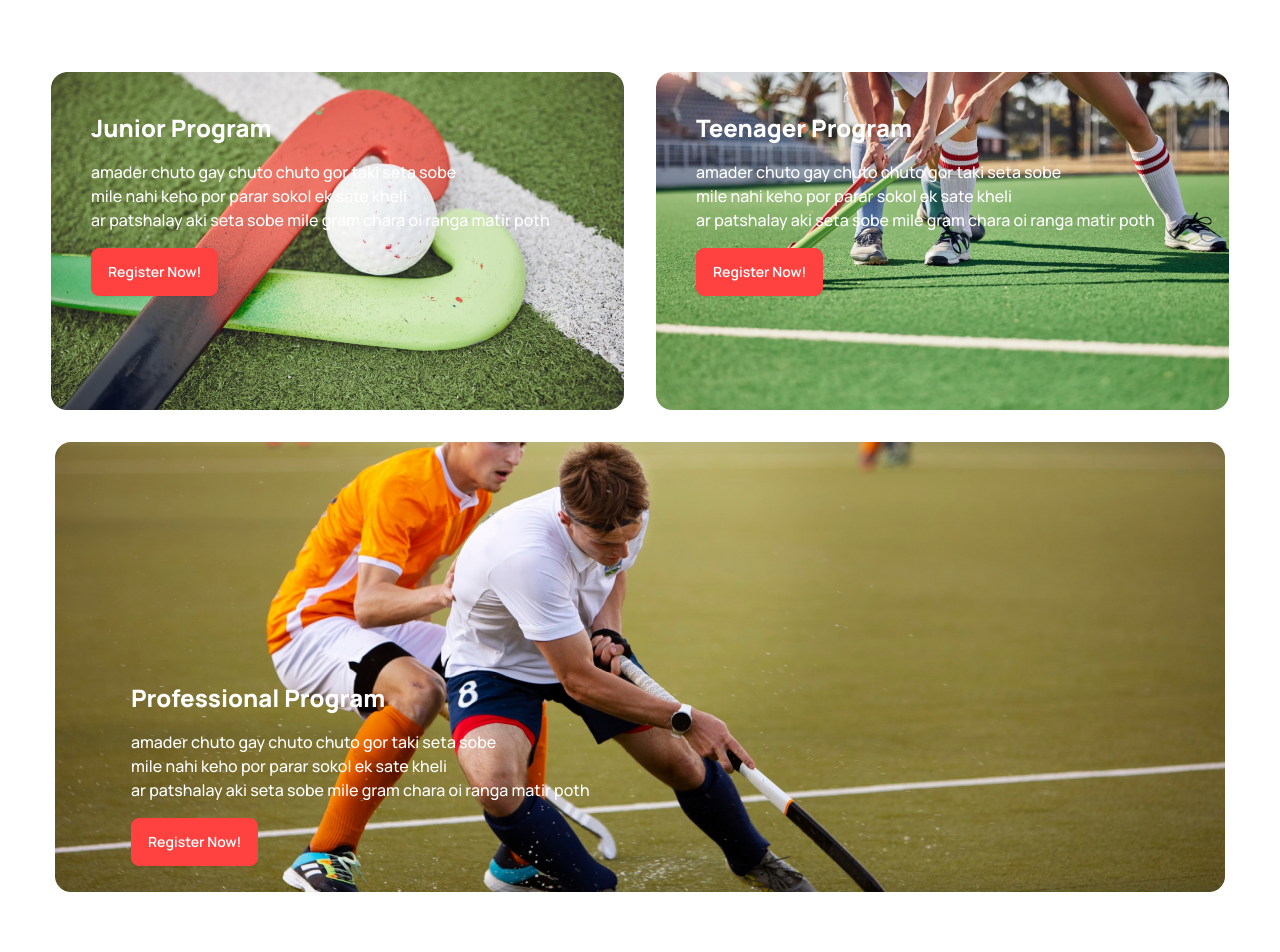
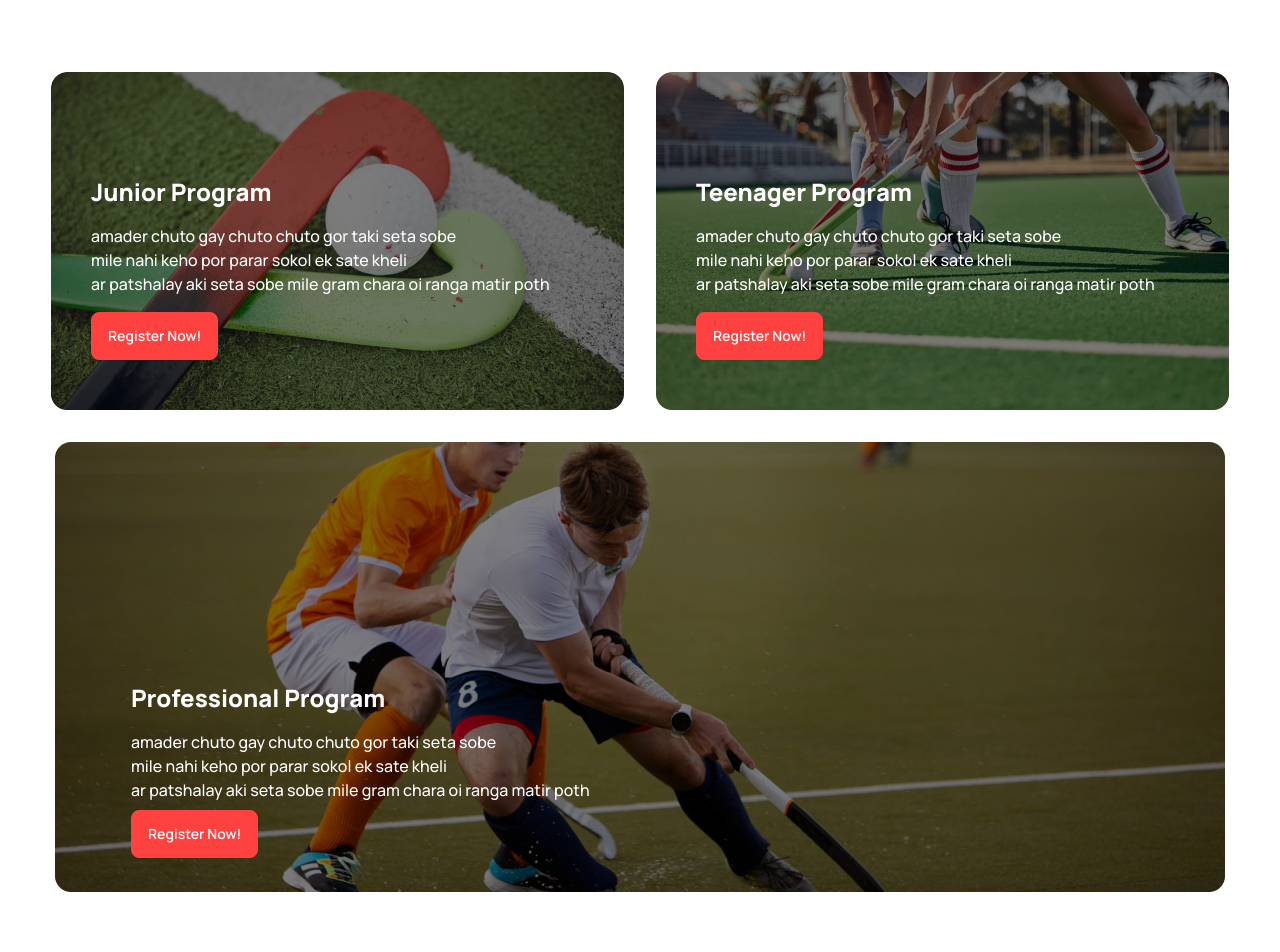
Before and after one commit to FARUK2059/Project-8-Hockeys-Assin-3, a plain HTML site: page index.html in a window 1280 px wide. Shown: the part 1340-2292 px from the top of the page. Drawn offline with nearby package versions, Linux system fonts and the light colour scheme.

Commit message:
Full hocky web complate

```diff
--- a/index.html
+++ b/index.html
@@ -59,7 +59,7 @@
                   <li><a>Item 3</a></li>
                 </ul>
               </div>
-              <a class="btn btn-ghost text-xl text-[#131318] font-extrabold">Hockey<span class="text-[#FF4240]">’</span>s</a>
+              <a class="btn btn-ghost text-xl text-[#131318] font-extrabold gap-0">Hockey<span class="text-[#FF4240]">’</span>s</a>
             </div>
             <div class="navbar-center hidden lg:flex">
                 <ul class="menu menu-horizontal px-1">
@@ -76,6 +76,7 @@
             </div>
           </div>
     </header>
+
     <main class="container mx-auto">
 
         <!-- slider section -->
@@ -83,7 +84,7 @@
             <!-- slide 1 -->
             <div id="slide1" class="carousel-item lg:relative w-full">
                 <img src="./images/1.png" class="w-full relative" />
-                <div class="absolute flex gap-5 transform -translate-y-1/2 left-5 right-5 -bottom-0">
+                <div class="absolute flex gap-5 transform -translate-y-1/2 lg:left-5 lg:right-5 lg:-bottom-0 mt-48 ml-48 lg:ml-auto">
                     <a href="#slide4" class="btn btn-circle bg-black text-[#FFFFFF] border-none">❮</a>
                     <a href="#slide2" class="btn btn-circle  bg-black text-[#FFFFFF] border-none">❯</a>
                 </div>
@@ -144,9 +145,9 @@
             <!-- program banner -->
             <div class="grid lg:grid-cols-2 gap-8 items-center">
                 <!-- banner 1.1 -->
-                <div class="card w-auto item">
-                    <figure><img src="./images/2.png" alt="" /></figure>
-                    <div class="absolute p-10  ">
+                <div class="card w-auto ">
+                    <figure><img class="brightness-50" src="./images/2.png" alt="" /></figure>
+                    <div class="absolute p-10 lg:mt-16 ">
                         <h1 class="text-[#FFF] font-extrabold text-2xl">Junior Program</h1>
                         <p class="text-[#FFF] font-medium mt-4 ">amader chuto gay chuto chuto gor taki seta sobe <br> mile nahi keho por parar sokol  ek sate kheli <br> ar patshalay aki seta sobe mile gram chara oi ranga matir poth</p>
                         <button class="btn bg-[#FF4240] text-[#FFF] border-[#FF4240] mt-4">Register Now!</button>
@@ -154,8 +155,8 @@
                 </div>
                 <!-- banner 1.2 -->
                 <div class="card w-auto">
-                    <figure><img src="./images/3.png" alt="" /></figure>
-                    <div class="absolute p-10  ">
+                    <figure><img class="brightness-50" src="./images/3.png" alt="" /></figure>
+                    <div class="absolute p-10 lg:mt-16 ">
                         <h1 class="text-[#FFF] font-extrabold text-2xl">Teenager Program</h1>
                         <p class="text-[#FFF] font-medium mt-4 ">amader chuto gay chuto chuto gor taki seta sobe <br> mile nahi keho por parar sokol  ek sate kheli <br> ar patshalay aki seta sobe mile gram chara oi ranga matir poth</p>
                         <button class="btn bg-[#FF4240] text-[#FFF] border-[#FF4240] mt-4">Register Now!</button>
@@ -163,12 +164,12 @@
                 </div>
             </div>
             <!-- banner 2 -->
-            <div class=" relative card w-auto">
-                <figure><img  src="./images/4.png" alt="" /></figure>
-                <div class="absolute p-4 lg:p-20 lg:mt-40  ">
+            <div class=" relative card  w-auto">
+                <figure><img class="brightness-50" src="./images/4.png" alt="" /></figure>
+                <div class="absolute p-2 lg:p-20 lg:mt-40  ">
                     <h1 class="text-[#FFF] font-extrabold text-2xl">Professional Program</h1>
                     <p class="text-[#FFF] font-medium mt-4 ">amader chuto gay chuto chuto gor taki seta sobe <br> mile nahi keho por parar sokol  ek sate kheli <br> ar patshalay aki seta sobe mile gram chara oi ranga matir poth</p>
-                    <button class="btn bg-[#FF4240] text-[#FFF] border-[#FF4240] mt-4">Register Now!</button>
+                    <button class="btn bg-[#FF4240] text-[#FFF] border-[#FF4240] mt-2">Register Now!</button>
                 </div>
             </div>
 
```
